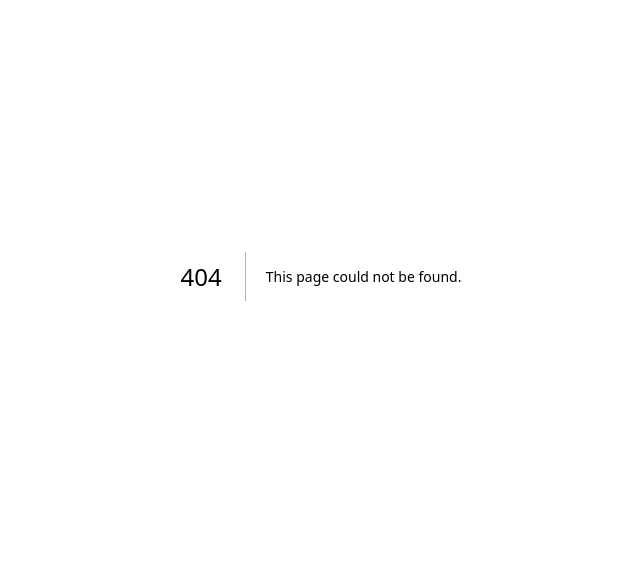
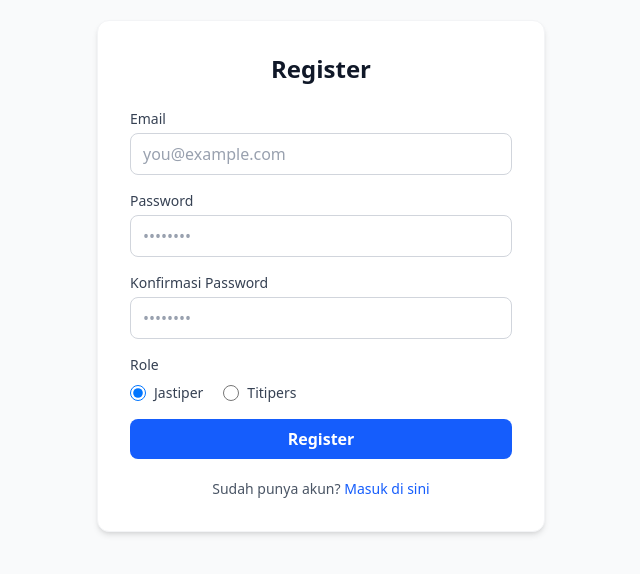
Before and after one commit to advprog-2026-B18-project/json-frontend, a Next.js app: page /register in a window 1280 px wide. Before the commit this address had no page. Shown: the part 124-698 px from the top of the page, without its empty margins (319-959 px from the left). Built offline with nearby package versions, Linux system fonts and the light colour scheme.

Commit message:
refactor: change deprecated FormEvent technique to newer version based on docs

```diff
--- a/src/app/login/page.tsx
+++ b/src/app/login/page.tsx
@@ -2,7 +2,7 @@
 
 import Link from 'next/link';
 import { useRouter } from 'next/navigation';
-import { FormEvent, useState } from 'react';
+import { useState } from 'react';
 
 type LoginSuccessResponse = {
   access_token: string;
@@ -29,9 +29,11 @@ export default function LoginPage() {
   const [errorMessage, setErrorMessage] = useState('');
   const [isSubmitting, setIsSubmitting] = useState(false);
 
-  const handleSubmit = async (event: FormEvent<HTMLFormElement>) => {
-    event.preventDefault();
+  const handleSubmit = async (formData: FormData) => {
     setErrorMessage('');
+
+    const submittedEmail = String(formData.get('email') ?? '');
+    const submittedPassword = String(formData.get('password') ?? '');
 
     const baseUrl = process.env.NEXT_PUBLIC_API_AUTH;
     if (!baseUrl) {
@@ -47,7 +49,7 @@ export default function LoginPage() {
         headers: {
           'Content-Type': 'application/json',
         },
-        body: JSON.stringify({ email, password }),
+        body: JSON.stringify({ email: submittedEmail, password: submittedPassword }),
       });
 
       if (response.status === 200) {
@@ -77,7 +79,7 @@ export default function LoginPage() {
       <div className="w-full max-w-md bg-white shadow-md rounded-xl border border-gray-100 p-8">
         <h1 className="text-2xl font-bold text-gray-900 text-center">Login</h1>
 
-        <form className="mt-6 space-y-4" onSubmit={handleSubmit}>
+        <form className="mt-6 space-y-4" action={handleSubmit}>
           <div>
             <label htmlFor="email" className="block text-sm font-medium text-gray-700 mb-1">
               Email
--- /dev/null
+++ b/src/app/register/page.tsx
@@ -0,0 +1,254 @@
+'use client';
+
+import Link from 'next/link';
+import { useRouter } from 'next/navigation';
+import { useEffect, useState } from 'react';
+
+type RegisterRole = 'JASTIPER' | 'TITIPERS';
+
+type RegisterSuccessResponse = {
+  user_id: string | number;
+  email: string;
+  role: RegisterRole;
+  created_at: string;
+};
+
+type RegisterErrorListResponse = {
+  errors?: Array<{
+    field: string;
+    message: string;
+  }>;
+};
+
+type RegisterMessageResponse = {
+  message?: string;
+};
+
+const SUCCESS_REDIRECT_DELAY = 2500;
+
+export default function RegisterPage() {
+  const router = useRouter();
+
+  const [email, setEmail] = useState('');
+  const [password, setPassword] = useState('');
+  const [passwordConfirmation, setPasswordConfirmation] = useState('');
+  const [role, setRole] = useState<RegisterRole>('JASTIPER');
+
+  const [passwordConfirmationError, setPasswordConfirmationError] = useState('');
+  const [apiErrors, setApiErrors] = useState<string[]>([]);
+  const [isSubmitting, setIsSubmitting] = useState(false);
+  const [showSuccessModal, setShowSuccessModal] = useState(false);
+
+  useEffect(() => {
+    if (!showSuccessModal) {
+      return;
+    }
+
+    const timeoutId = window.setTimeout(() => {
+      router.push('/login');
+    }, SUCCESS_REDIRECT_DELAY);
+
+    return () => {
+      window.clearTimeout(timeoutId);
+    };
+  }, [router, showSuccessModal]);
+
+  const handleSubmit = async (formData: FormData) => {
+    setPasswordConfirmationError('');
+    setApiErrors([]);
+
+    const submittedEmail = String(formData.get('email') ?? '');
+    const submittedPassword = String(formData.get('password') ?? '');
+    const submittedPasswordConfirmation = String(formData.get('password_confirmation') ?? '');
+    const submittedRoleRaw = String(formData.get('role') ?? role);
+    const submittedRole: RegisterRole = submittedRoleRaw === 'TITIPERS' ? 'TITIPERS' : 'JASTIPER';
+
+    if (submittedPassword !== submittedPasswordConfirmation) {
+      setPasswordConfirmationError('Password dan konfirmasi password harus sama.');
+      return;
+    }
+
+    const baseUrl = process.env.NEXT_PUBLIC_API_AUTH;
+    if (!baseUrl) {
+      setApiErrors(['Konfigurasi API auth belum tersedia.']);
+      return;
+    }
+
+    setIsSubmitting(true);
+
+    try {
+      const response = await fetch(`${baseUrl}/auth/register`, {
+        method: 'POST',
+        headers: {
+          'Content-Type': 'application/json',
+        },
+        body: JSON.stringify({
+          email: submittedEmail,
+          password: submittedPassword,
+          password_confirmation: submittedPasswordConfirmation,
+          role: submittedRole,
+        }),
+      });
+
+      if (response.status === 200) {
+        await response.json().catch(() => null as RegisterSuccessResponse | null);
+        setShowSuccessModal(true);
+        return;
+      }
+
+      if (response.status === 400 || response.status === 422) {
+        const data = (await response.json().catch(() => null)) as RegisterErrorListResponse | null;
+        const messages = (data?.errors ?? [])
+          .map((error) => error.message)
+          .filter((message) => Boolean(message));
+
+        setApiErrors(messages.length > 0 ? messages : ['Registrasi gagal.']);
+        return;
+      }
+
+      if (response.status === 409) {
+        const data = (await response.json().catch(() => null)) as RegisterMessageResponse | null;
+        setApiErrors([data?.message ?? 'Email already registered']);
+        return;
+      }
+
+      const fallbackData = (await response.json().catch(() => null)) as RegisterMessageResponse | null;
+      setApiErrors([fallbackData?.message ?? 'Terjadi kesalahan. Silakan coba lagi.']);
+    } catch {
+      setApiErrors(['Tidak dapat terhubung ke server.']);
+    } finally {
+      setIsSubmitting(false);
+    }
+  };
+
+  return (
+    <>
+      <main className="min-h-screen bg-gray-50 flex items-center justify-center px-4">
+        <div className="w-full max-w-md bg-white shadow-md rounded-xl border border-gray-100 p-8">
+          <h1 className="text-2xl font-bold text-gray-900 text-center">Register</h1>
+
+          <form className="mt-6 space-y-4" action={handleSubmit}>
+            <div>
+              <label htmlFor="email" className="block text-sm font-medium text-gray-700 mb-1">
+                Email
+              </label>
+              <input
+                id="email"
+                name="email"
+                type="email"
+                required
+                value={email}
+                onChange={(event) => setEmail(event.target.value)}
+                className="w-full rounded-lg border border-gray-300 px-3 py-2 text-gray-900 placeholder:text-gray-400 focus:outline-none focus:ring-2 focus:ring-blue-500"
+                placeholder="you@example.com"
+              />
+            </div>
+
+            <div>
+              <label htmlFor="password" className="block text-sm font-medium text-gray-700 mb-1">
+                Password
+              </label>
+              <input
+                id="password"
+                name="password"
+                type="password"
+                required
+                value={password}
+                onChange={(event) => setPassword(event.target.value)}
+                className="w-full rounded-lg border border-gray-300 px-3 py-2 text-gray-900 placeholder:text-gray-400 focus:outline-none focus:ring-2 focus:ring-blue-500"
+                placeholder="••••••••"
+              />
+            </div>
+
+            <div>
+              <label htmlFor="password_confirmation" className="block text-sm font-medium text-gray-700 mb-1">
+                Konfirmasi Password
+              </label>
+              <input
+                id="password_confirmation"
+                name="password_confirmation"
+                type="password"
+                required
+                value={passwordConfirmation}
+                onChange={(event) => {
+                  setPasswordConfirmation(event.target.value);
+                  if (passwordConfirmationError) {
+                    setPasswordConfirmationError('');
+                  }
+                }}
+                className="w-full rounded-lg border border-gray-300 px-3 py-2 text-gray-900 placeholder:text-gray-400 focus:outline-none focus:ring-2 focus:ring-blue-500"
+                placeholder="••••••••"
+              />
+              {passwordConfirmationError && (
+                <p className="mt-1 text-sm text-red-600" role="alert">
+                  {passwordConfirmationError}
+                </p>
+              )}
+            </div>
+
+            <div>
+              <p className="block text-sm font-medium text-gray-700 mb-2">Role</p>
+              <div className="flex items-center gap-5">
+                <label className="inline-flex items-center gap-2 text-sm text-gray-700">
+                  <input
+                    type="radio"
+                    name="role"
+                    value="JASTIPER"
+                    checked={role === 'JASTIPER'}
+                    onChange={() => setRole('JASTIPER')}
+                    className="h-4 w-4 border-gray-300 text-blue-600 focus:ring-blue-500"
+                  />
+                  Jastiper
+                </label>
+                <label className="inline-flex items-center gap-2 text-sm text-gray-700">
+                  <input
+                    type="radio"
+                    name="role"
+                    value="TITIPERS"
+                    checked={role === 'TITIPERS'}
+                    onChange={() => setRole('TITIPERS')}
+                    className="h-4 w-4 border-gray-300 text-blue-600 focus:ring-blue-500"
+                  />
+                  Titipers
+                </label>
+              </div>
+            </div>
+
+            {apiErrors.length > 0 && (
+              <div className="rounded-lg border border-red-200 bg-red-50 p-3" role="alert">
+                <ul className="list-disc pl-5 text-sm text-red-700 space-y-1">
+                  {apiErrors.map((message) => (
+                    <li key={message}>{message}</li>
+                  ))}
+                </ul>
+              </div>
+            )}
+
+            <button
+              type="submit"
+              disabled={isSubmitting}
+              className="w-full rounded-lg bg-blue-600 px-4 py-2 text-white font-semibold hover:bg-blue-700 disabled:cursor-not-allowed disabled:opacity-70"
+            >
+              {isSubmitting ? 'Loading...' : 'Register'}
+            </button>
+          </form>
+
+          <p className="mt-5 text-sm text-center text-gray-600">
+            Sudah punya akun?{' '}
+            <Link href="/login" className="text-blue-600 hover:underline font-medium">
+              Masuk di sini
+            </Link>
+          </p>
+        </div>
+      </main>
+
+      {showSuccessModal && (
+        <div className="fixed inset-0 z-50 flex items-center justify-center bg-black/40 px-4">
+          <div className="w-full max-w-sm rounded-xl bg-white p-6 text-center shadow-lg">
+            <p className="text-base font-medium text-gray-900">Registrasi berhasil. Silahkan login.</p>
+          </div>
+        </div>
+      )}
+    </>
+  );
+}
--- a/src/lib/auth.ts
+++ b/src/lib/auth.ts
@@ -1,4 +1,4 @@
-import { importSPKI, jwtVerify, type JWTPayload, type KeyLike } from 'jose';
+import { jwtVerify, type JWTPayload } from 'jose';
 
 export type JwtUserPayload = JWTPayload & {
   user_id?: string | number;
@@ -6,27 +6,26 @@ export type JwtUserPayload = JWTPayload & {
   roles?: string | string[];
 };
 
-let cachedPublicKey: KeyLike | null = null;
+let cachedJwtSecret: Uint8Array | null = null;
 
-async function getPublicKey(): Promise<KeyLike> {
-  if (cachedPublicKey) {
-    return cachedPublicKey;
+function getJwtSecret(): Uint8Array {
+  if (cachedJwtSecret) {
+    return cachedJwtSecret;
   }
 
-  const rawKey = process.env.PUBLIC_KEY;
-  if (!rawKey) {
-    throw new Error('PUBLIC_KEY is not set');
+  const rawSecret = process.env.JWT_SECRET;
+  if (!rawSecret) {
+    throw new Error('JWT_SECRET is not set');
   }
 
-  const normalizedKey = rawKey.replace(/\\n/g, '\n');
-  cachedPublicKey = await importSPKI(normalizedKey, 'RS256');
-  return cachedPublicKey;
+  cachedJwtSecret = new TextEncoder().encode(rawSecret);
+  return cachedJwtSecret;
 }
 
 export async function verifyJwt(token: string): Promise<JwtUserPayload | null> {
   try {
-    const publicKey = await getPublicKey();
-    const { payload } = await jwtVerify(token, publicKey, { algorithms: ['RS256'] });
+    const jwtSecret = getJwtSecret();
+    const { payload } = await jwtVerify(token, jwtSecret, { algorithms: ['HS256'] });
     return payload as JwtUserPayload;
   } catch (error) {
     console.error('JWT verification failed', error);
```
